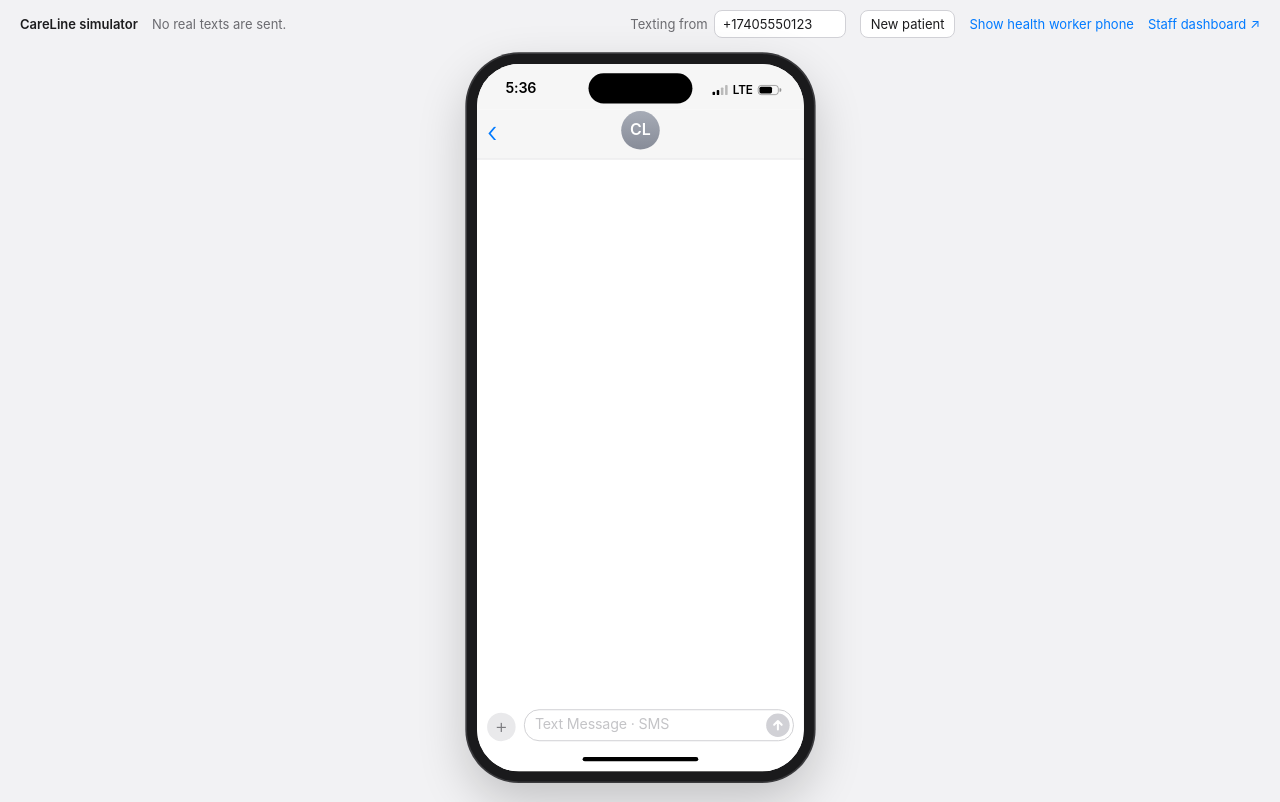
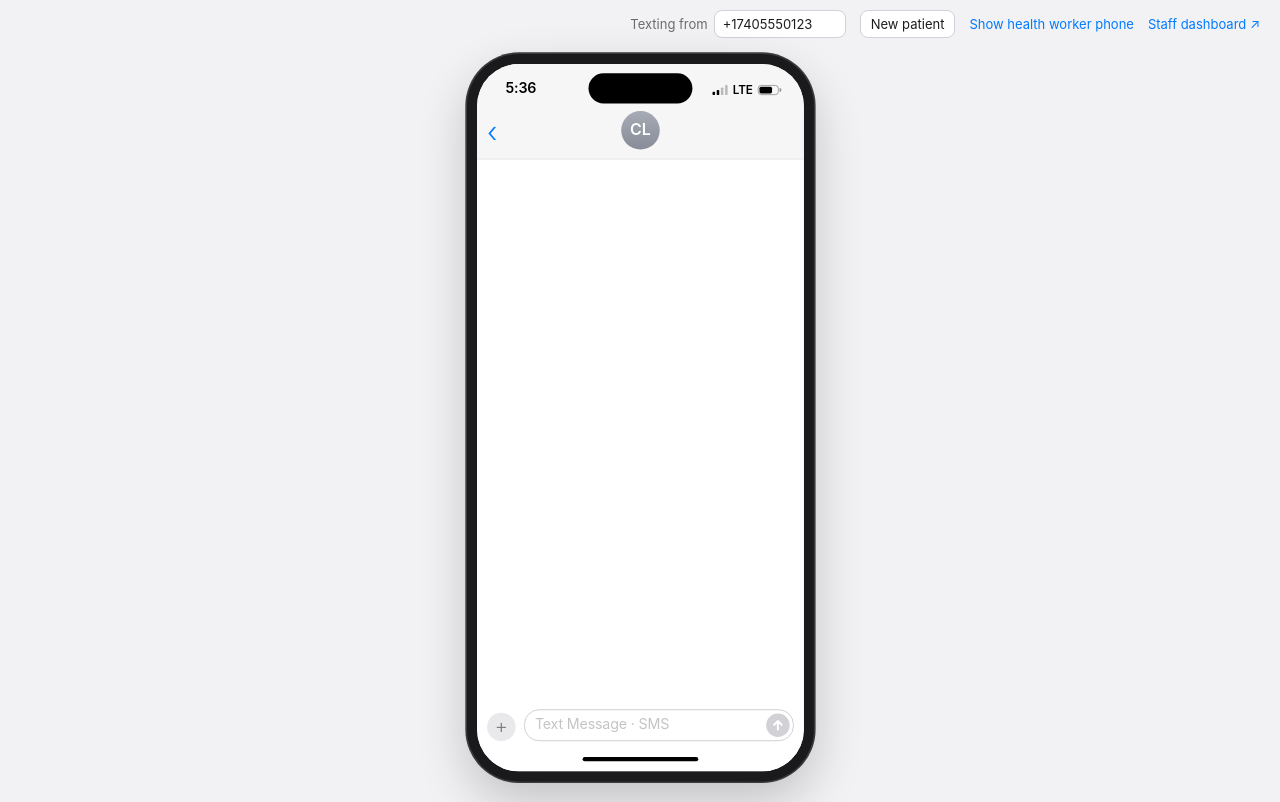
Before and after one commit to hartsfi/Hackpalachia-Group3, a plain HTML site: page sms/app/static/simulator.html in a window 1280 px wide. Drawn offline with Linux system fonts and the light colour scheme; no server answers.

Commit message:
Simulator: remove the title and 'no real texts' note from the top bar
Co-Authored-By: Claude Fable 5.2 <noreply@anthropic.com>

```diff
--- a/sms/app/static/simulator.html
+++ b/sms/app/static/simulator.html
@@ -81,7 +81,7 @@
 </head>
 <body>
 <div class="top">
-  <b>CareLine simulator</b><span>No real texts are sent.</span><span class="sp"></span>
+  <span class="sp"></span>
   <label>Texting from <input id="num" value="+17405550123" aria-label="Patient phone number"></label>
   <button id="next" title="Switch to a new patient number, which starts a new conversation">New patient</button>
   <a id="toggle" href="?worker=1">Show health worker phone</a>
```
